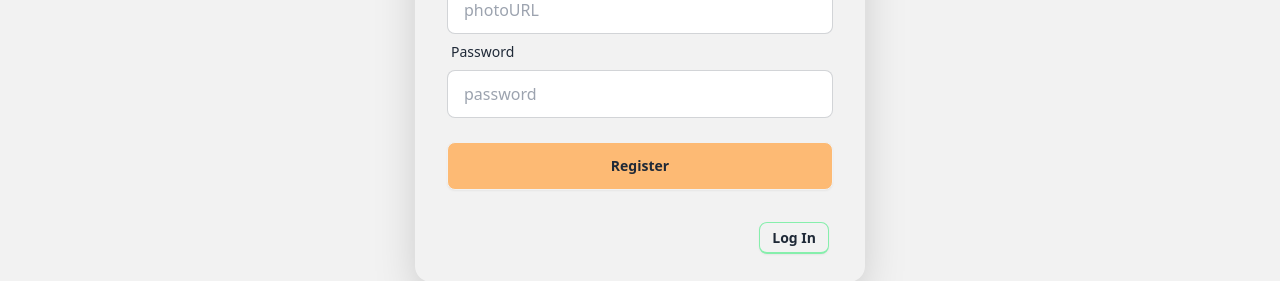
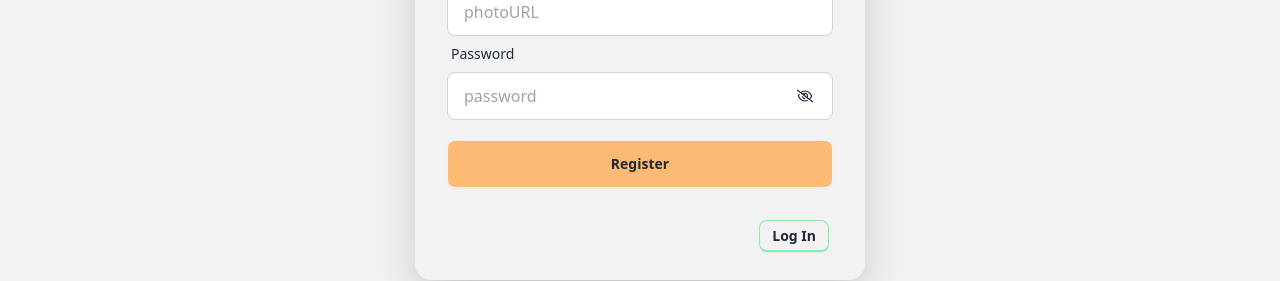
Before and after one commit to regone7/real-estate, a React (Vite) app: page /register in a window 1280 px wide. Shown: the part 480-761 px from the top of the page. Built offline with nearby package versions, Linux system fonts and the light colour scheme; no server answers.

Commit message:
show pass icon add

```diff
--- a/src/components/LogInPg.jsx
+++ b/src/components/LogInPg.jsx
@@ -1,13 +1,16 @@
-import { useContext } from "react";
+import { useContext, useState } from "react";
 import { FcGoogle } from "react-icons/fc";
 import { Link, useLocation, useNavigate } from "react-router-dom";
 import { AuthContext } from "../provider/AuthProvider";
 import { FaGithub } from "react-icons/fa";
+import { FaRegEyeSlash } from "react-icons/fa6";
+import { IoMdEye } from "react-icons/io";
 
 const LogInPg = () => {
     const { signInUsers, googleLogin, githubLogin} = useContext(AuthContext)
     const location = useLocation()
     const navigate = useNavigate()
+    const [showPasswords, setShowPasswords] = useState(false)
 
     const handelLoginPg = (e) => {
         e.preventDefault();
@@ -67,7 +70,14 @@ const LogInPg = () => {
                                     <label className="label">
                                         <span className="label-text">Password</span>
                                     </label>
-                                    <input type="password" placeholder="password" name="password" className="input input-bordered" required />
+                                    <div>
+                                        <input type={showPasswords ? "text" : "password"} name="password" placeholder="password" className="input input-bordered relative w-full" required />
+                                        <span className="absolute -ml-9 mt-4" onClick={() => { setShowPasswords(!showPasswords) }}>
+                                            {
+                                                showPasswords ? <IoMdEye /> : <FaRegEyeSlash />
+                                            }
+                                        </span>
+                                    </div>
                                 </div>
                                 <div className="form-control mt-6">
                                     <input type="submit" value="LogIn" className="btn  bg-orange-300 hover:bg-orange-400" />
--- a/src/components/RegisterPg.jsx
+++ b/src/components/RegisterPg.jsx
@@ -1,11 +1,13 @@
 import { useContext, useState } from "react";
 import { Link, useLocation, useNavigate } from "react-router-dom";
 import { AuthContext } from "../provider/AuthProvider";
-
+import { FaRegEyeSlash } from "react-icons/fa6";
+import { IoMdEye } from "react-icons/io";
 
 const RegisterPg = () => {
     const { creatUser, updateUserProfile } = useContext(AuthContext)
     const [error, setError] = useState("");
+    const [showPassword, setShowPassword] = useState(false)
     const navigate = useNavigate();
 
     const handelRegisterPg = (e) => {
@@ -70,16 +72,27 @@ const RegisterPg = () => {
                                     <input type="text" placeholder="photoURL" name="photoURL" className="input input-bordered" required />
                                 </div>
                                 <div className="form-control">
+
                                     <label className="label">
                                         <span className="label-text">Password</span>
                                     </label>
-                                    <input type="password" name="password" placeholder="password" className="input input-bordered" required />
+                                    <div>
+                                        <input type={showPassword ? "text" : "password"} name="password" placeholder="password" className="input input-bordered relative w-full" required />
+                                        <span className="absolute -ml-9 mt-4" onClick={() => { setShowPassword(!showPassword) }}>
+                                            {
+                                                showPassword ? <IoMdEye /> : <FaRegEyeSlash />
+                                            }
+                                        </span>
+                                    </div>
+
+
+
                                     {
                                         error && <small className="text-red-500">{error}</small>
                                     }
                                 </div>
-                                <div className="form-control mt-6">
-                                    <input type="submit" value="Register" className="btn  bg-orange-300 hover:bg-orange-400" />
+                                <div className="form-control ">
+                                    <input type="submit" value="Register" className="btn  bg-orange-300 mt-5 hover:bg-orange-400" />
                                 </div>
                             </form>
 
```
